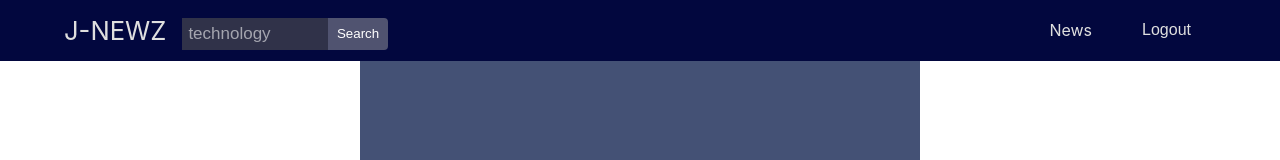
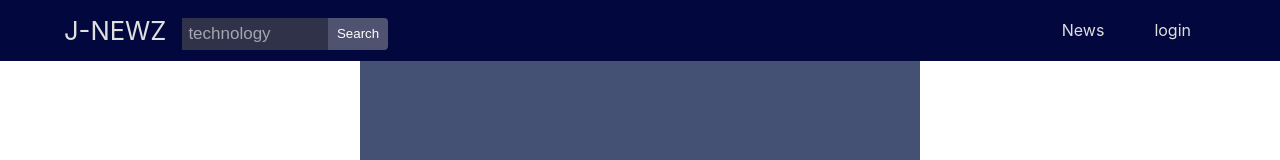
Before and after one commit to Jisan-mia/newz-app, a React (Create React App) app: page / in a window 1280 px wide. Shown: the top 160 px of the page. Built offline with nearby package versions, Linux system fonts and the light colour scheme; the HTML template or start-up script is replaced by a standard one.

Commit message:
done with the news app

```diff
--- a/src/components/Header/Header.js
+++ b/src/components/Header/Header.js
@@ -30,9 +30,11 @@ const Header = () => {
 			.then(() => {
 				// Sign-out successful.
 				const newUserInfo = { ...loggedInUser };
-				newUserInfo.isSignedIn = false;
+				newUserInfo.isLoggedIn = false;
+				newUserInfo.name = "";
 				newUserInfo.email = "";
 				newUserInfo.password = "";
+				setLoggedInUser(newUserInfo);
 			})
 			.catch((error) => {
 				console.log(error.message);
@@ -76,7 +78,7 @@ const Header = () => {
 						</li>
 					)}
 					<li>
-						{loggedInUser ? (
+						{loggedInUser.email ? (
 							<button onClick={handleLogOUt} className=" logout">
 								Logout
 							</button>
--- a/src/components/News/News.js
+++ b/src/components/News/News.js
@@ -40,7 +40,6 @@ const News = () => {
 			</h1>
 
 			<div className="container news-category">
-				<small className="loading">{loading && "loadding..."}</small>
 				{categories.map((category, index) => (
 					<span
 						key={index}
@@ -49,6 +48,9 @@ const News = () => {
 						{category}
 					</span>
 				))}
+			</div>
+			<div className="container">
+				<small className="loading">{loading && "loadding..."}</small>
 			</div>
 
 			<div className="container article-container">
```
Also changed, not shown: 2 other files (tests, documents, lock files or other folders).
